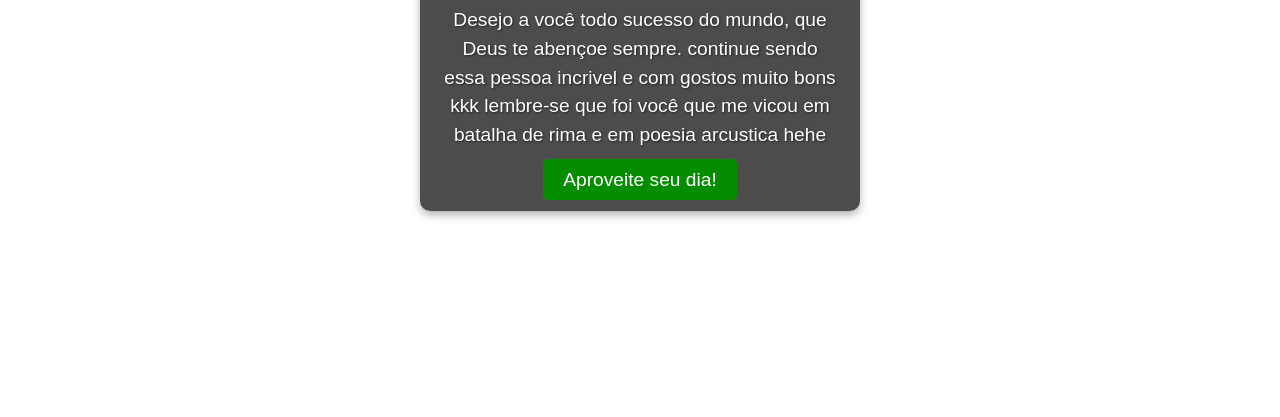
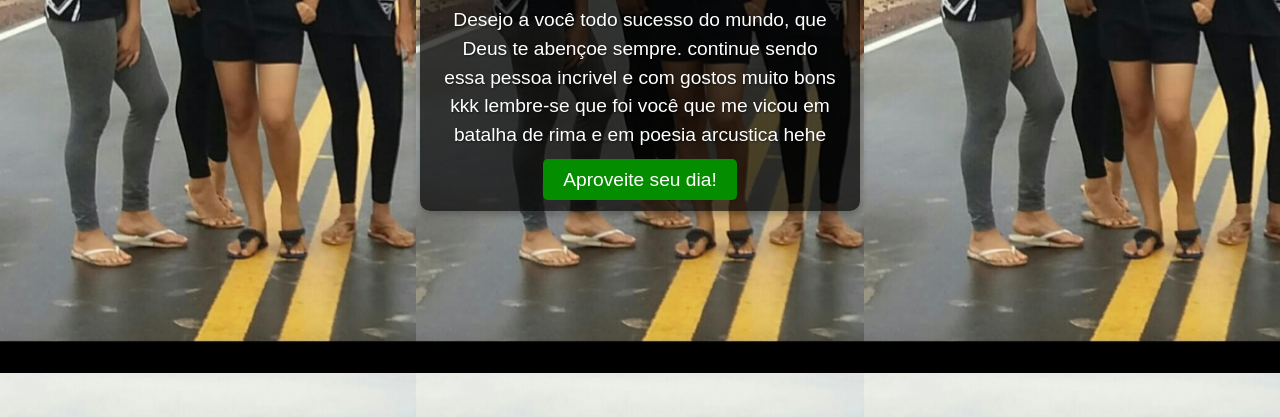
Before and after one commit to yasminps/pagina-aniversario, a plain HTML site: page index.html in a window 1280 px wide. Shown: the part 383-800 px from the top of the page. Drawn offline with Linux system fonts and the light colour scheme.

Commit message:
Update index.html

```diff
--- a/index.html
+++ b/index.html
@@ -8,7 +8,7 @@
     <style>
         body {
             font-family: 'Arial', sans-serif;
-            background-image: url('img/serpentes.jpg') ; /* Substitua pelo link da imagem */
+            background-image: url('serpentes.jpg') ; /* Substitua pelo link da imagem */
             background-size: 35%;
             background-position: center;
             margin: 0;
```
